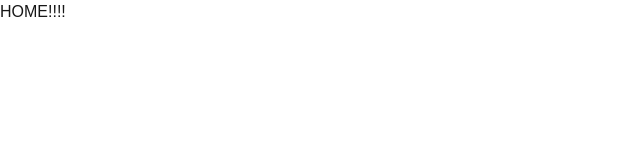
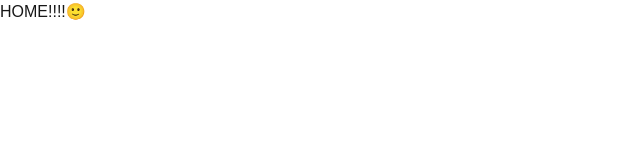
Before and after one commit to sik2/blog-project2504, a Next.js app in the folder frontend/: page / in a window 1280 px wide. Shown: the top 160 px of the page, without its empty margins (0-640 px from the left). Built offline with nearby package versions, Linux system fonts and the light colour scheme.

Commit message:
Update page.tsx

```diff
--- a/frontend/src/app/page.tsx
+++ b/frontend/src/app/page.tsx
@@ -1,4 +1,4 @@
 export default function Home() {
   console.log(process.env.NEXT_PUBLIC_API_BASE_URL);
-  return <div>HOME!!!!</div>;
+  return <div>HOME!!!!🙂</div>;
 }
```
